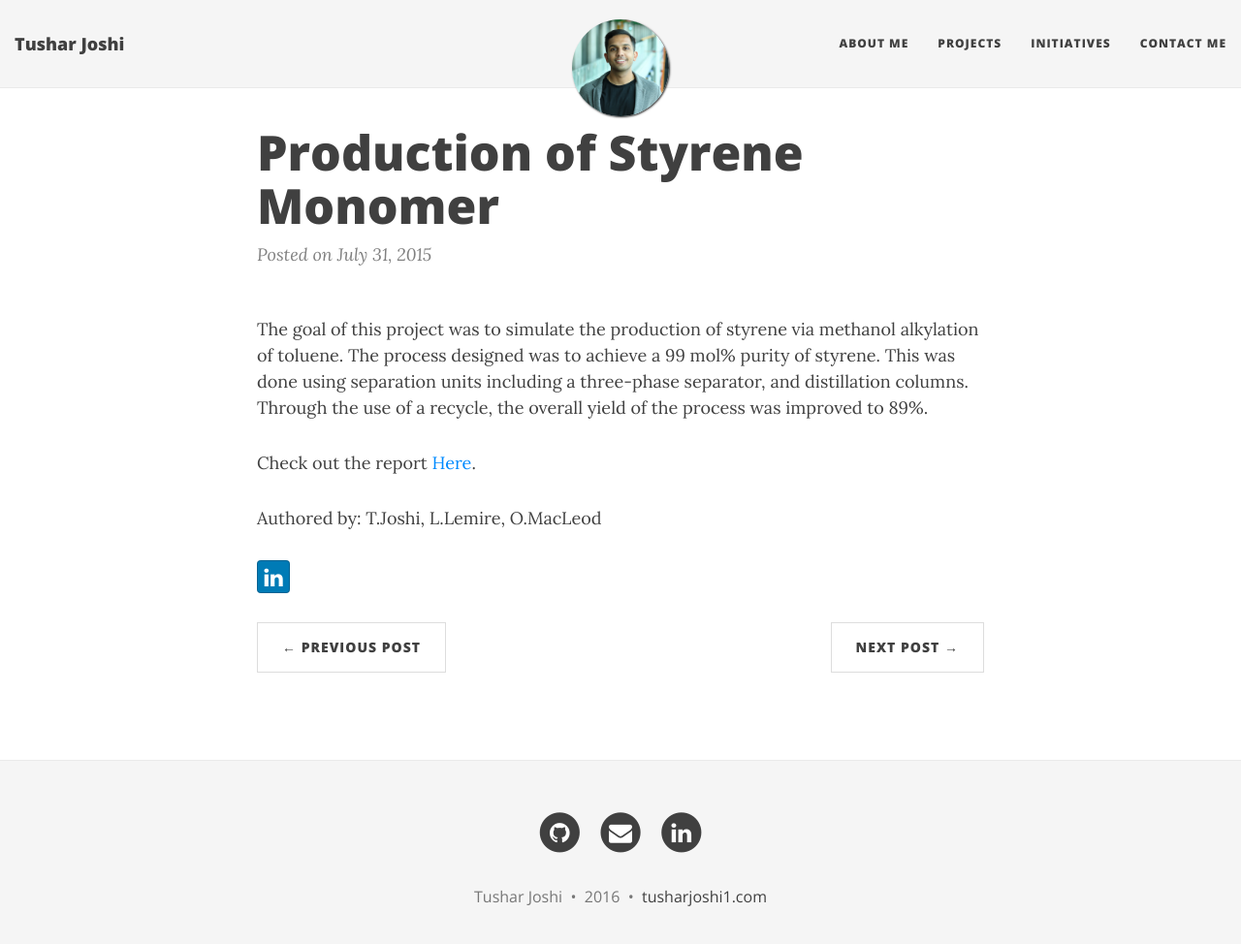
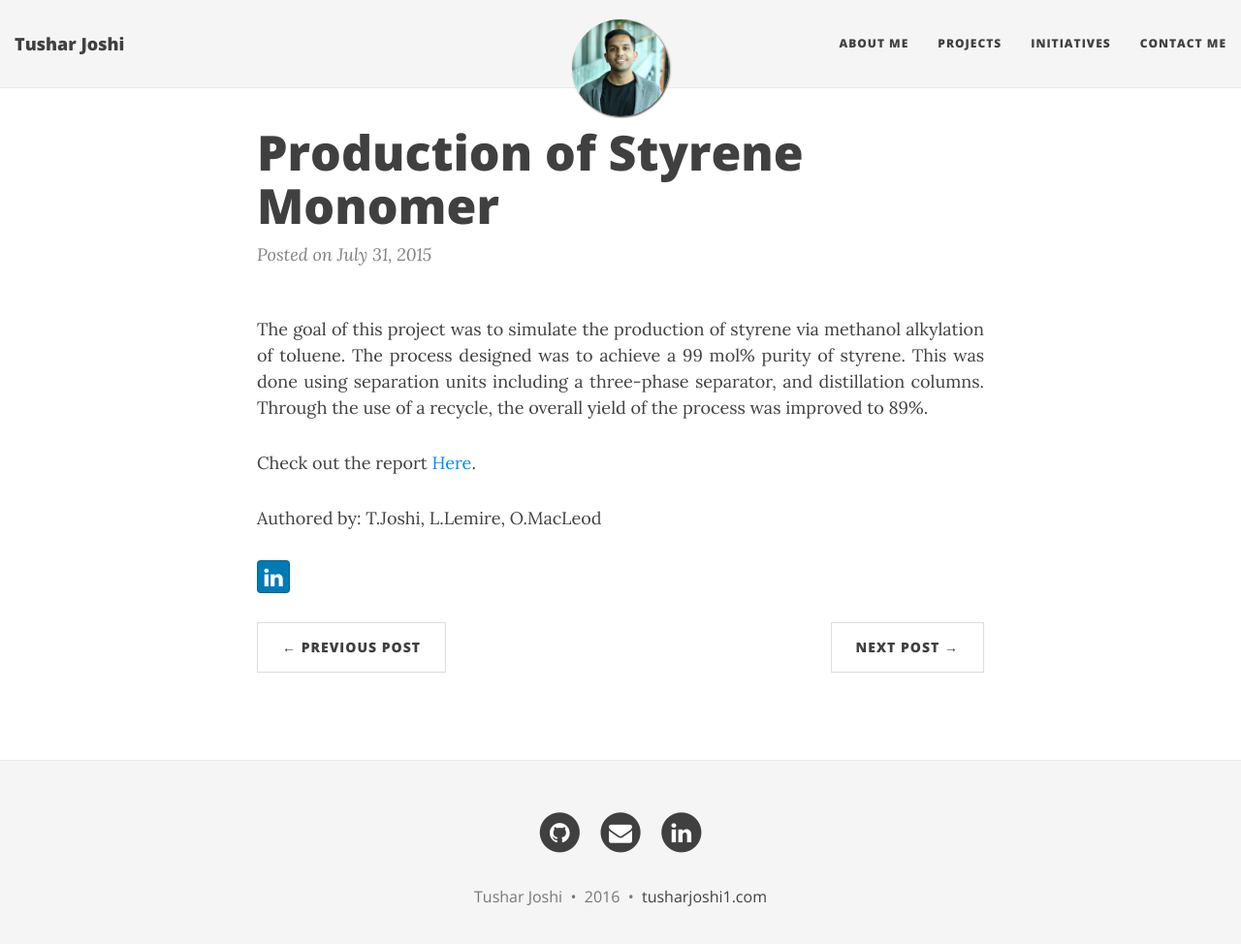
Before and after one commit to tusharjoshi1/tusharjoshi1.github.io, a Jekyll site: the page built from _posts/projects/2015-07-31-Production-of-Styrene-Monomer.md, in a window 1280 px wide and 987 px high. Shown: the top 974 px of the window at 97% size. Built offline with Jekyll 4.4.1, drawn with Linux system fonts in a browser that asks for light colours; nearby versions of some CDN libraries.

Commit message:
Update 2015-07-31-Production-of-Styrene-Monomer.md

```diff
--- a/_posts/projects/2015-07-31-Production-of-Styrene-Monomer.md
+++ b/_posts/projects/2015-07-31-Production-of-Styrene-Monomer.md
@@ -4,8 +4,8 @@ title: Production of Styrene Monomer
 category: project
 ---
 
-The goal of this project was to simulate the production of styrene via methanol alkylation of toluene. The process designed was to achieve a 99 mol% purity of styrene. This was done using separation units including a three-phase separator, and distillation columns. Through the use of a recycle, the overall yield of the process was improved to 89%.
+<p align="justify">The goal of this project was to simulate the production of styrene via methanol alkylation of toluene. The process designed was to achieve a 99 mol% purity of styrene. This was done using separation units including a three-phase separator, and distillation columns. Through the use of a recycle, the overall yield of the process was improved to 89%.</p>
 
-Check out the report <a href="https://drive.google.com/file/d/0BxFShUyVe18eZlExbm91Vy1OcUE/view?usp=sharing">Here</a>.
+<p align="justify">Check out the report <a href="https://drive.google.com/file/d/0BxFShUyVe18eZlExbm91Vy1OcUE/view?usp=sharing">Here</a>.</p>
 
-Authored by: T.Joshi, L.Lemire, O.MacLeod
+<p align="justify">Authored by: T.Joshi, L.Lemire, O.MacLeod</p>
```
